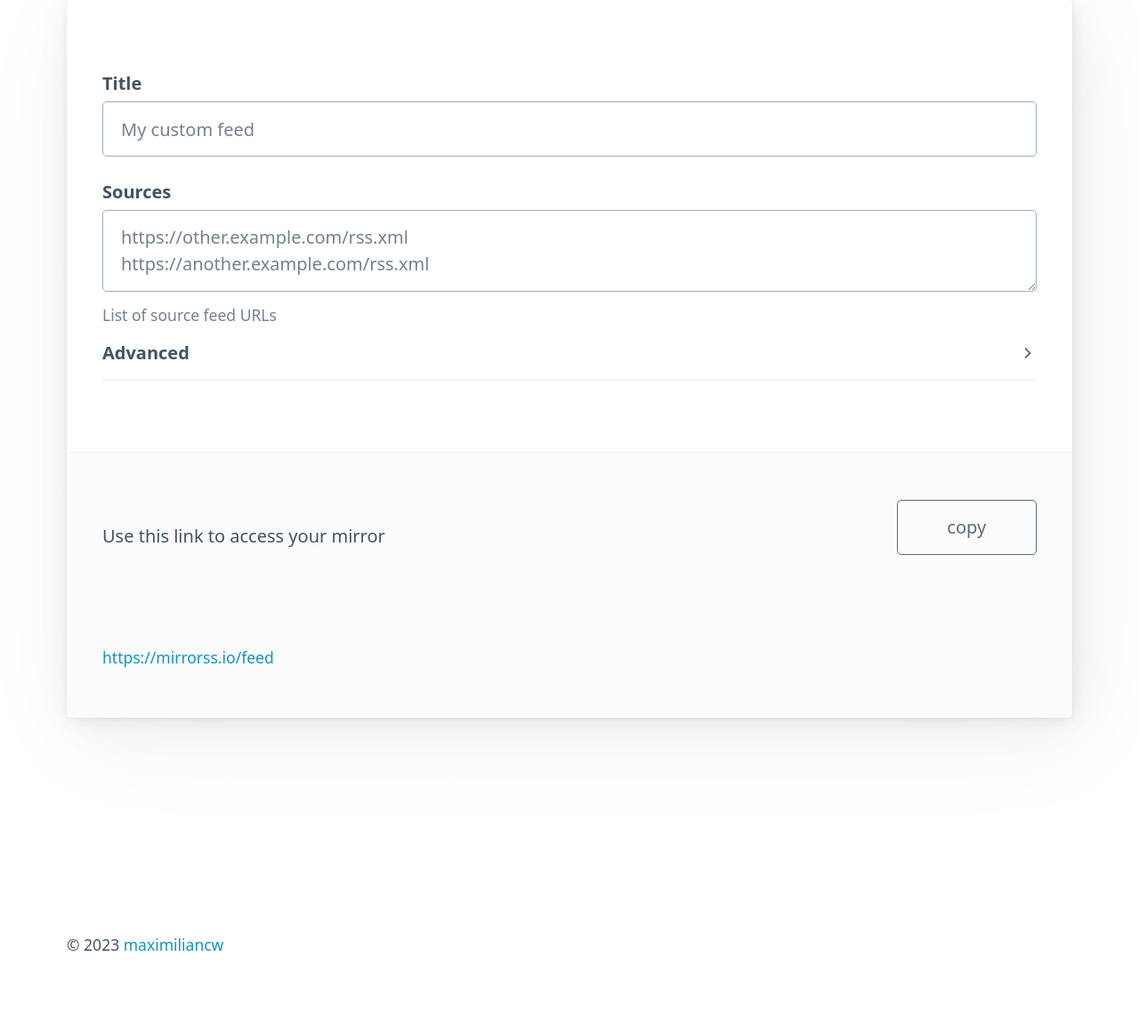
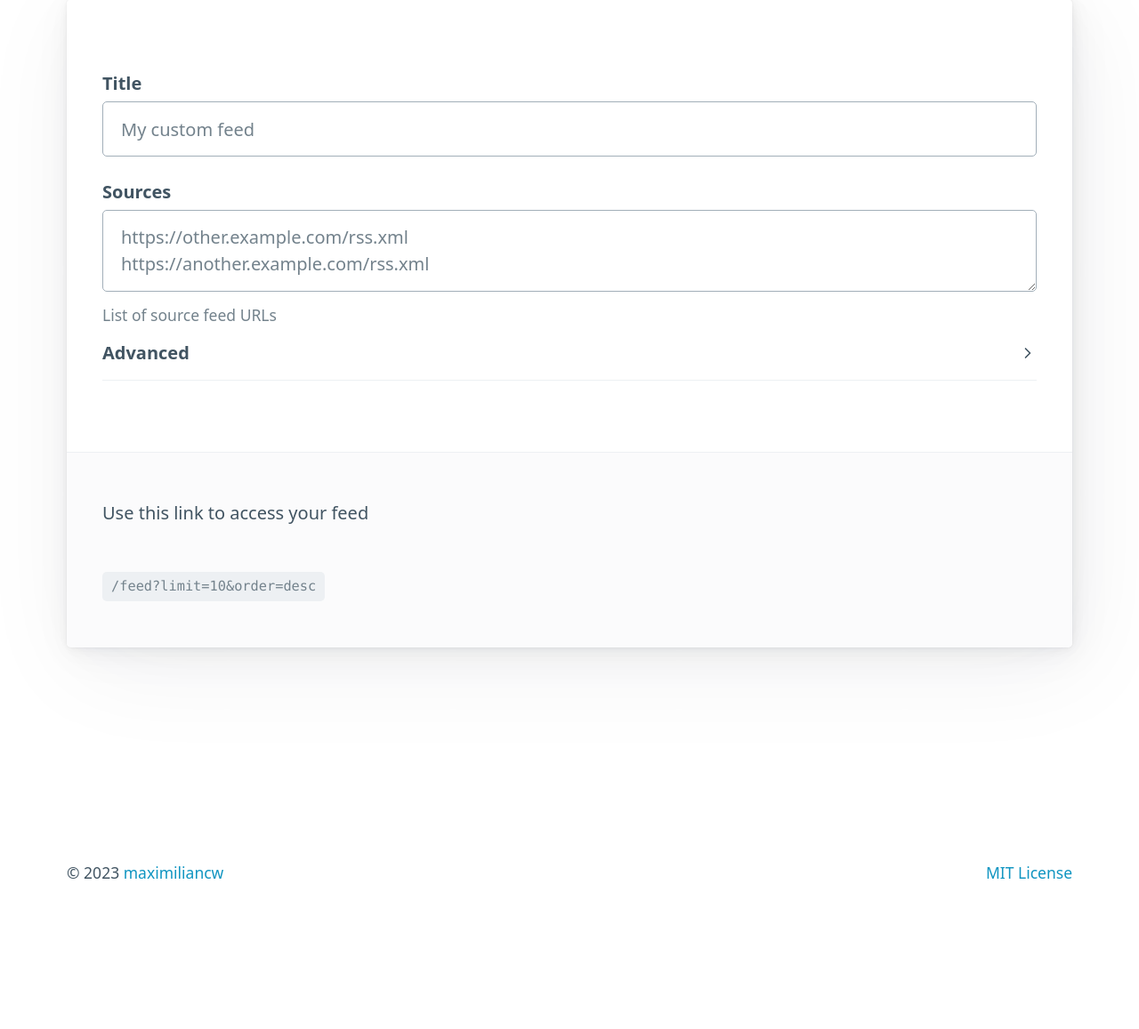
Before and after one commit to maximiliancw/mirrorss, a Flask app: page / in a window 1280 px wide. Shown: the part 459-1616 px from the top of the page at 89% size. After the commit the page ends 1447 px from the top, so only its background shows below. Run offline with Flask 3, Linux system fonts and the light colour scheme; parts of the project's set-up code (start-up, migrations or seed data) failed here and were passed over.

Commit message:
Minor fronted updates

```diff
--- a/mirrorss/templates/pages/base.html
+++ b/mirrorss/templates/pages/base.html
@@ -44,7 +44,7 @@
       </ul>
     </nav>
     <main>{% block content %}{% endblock %}</main>
-    <footer>
+    <footer style="display: flex; justify-content: space-between">
       {% block footer %}
       <small>
         &copy; 2023
@@ -55,6 +55,9 @@
           maximiliancw
         </a>
       </small>
+      <small>
+        <a href="https://github.com/maximiliancw/mirrorss/LICENSE">MIT License</a>
+      </small>
       {% endblock %}
     </footer>
     {% block scripts %}{% endblock %}
--- a/mirrorss/templates/pages/index.html
+++ b/mirrorss/templates/pages/index.html
@@ -135,30 +135,23 @@
     </details>
   </form>
   <footer>
-    <section>
     <div
       style="
         display: flex;
         justify-content: space-between;
         align-items: center;
+        margin-bottom: 50px;
       "
     >
-        <div>Use this link to access your mirror</div>
-        <button
-          id="copy-btn"
-          class="secondary outline"
-          onclick="copyToClipboard()"
-          style="width: 15%"
-        >
-          copy
-        </button>
+      <div>Use this link to access your feed</div>
       <div id="copy-success" style="display: none">
         <ins>Copied!</ins>
       </div>
     </div>
-    </section>
-    <small>
-      <a href="https://mirrorss.io/feed" id="url">https://mirrorss.io/feed</a>
+    <small data-tooltip="Click to copy">
+      <a id="url" href="#url" onclick="copyToClipboard(this)">
+        <code>/feed?limit=10&order=desc</code>
+      </a>
     </small>
   </footer>
 </article>
@@ -188,29 +181,20 @@
     }
     const url = buildURL(params);
     const urlElement = document.getElementById("url");
-    urlElement.innerText = url;
-    urlElement.setAttribute("href", url);
+    urlElement.innerHTML = `<code>${url.pathname}${url.search}</code>`;
     const sourceCountElement = document.getElementById("source-count");
     sourceCountElement.innerText = params.sources
       .split("\n")
       .reduce((a, x) => (new URL(x) ? a + 1 : a), 0);
   }
 
-  function resetCopyBtn() {
-    let copyBtn = document.getElementById("copy-btn");
-    let copySuccess = document.getElementById("copy-success");
-    copyBtn.style.display = "inline";
-    copySuccess.style.display = "none";
-  }
-
   function copyToClipboard() {
     let link = document.getElementById("url");
-    navigator.clipboard.writeText(link.innerText);
-    let copyBtn = document.getElementById("copy-btn");
+    const url = `${window.location.protocol}//${window.location.hostname}${window.location.port ? ':' + window.location.port : ''}${link.innerText}`
+    navigator.clipboard.writeText(url);
     let copySuccess = document.getElementById("copy-success");
-    copyBtn.style.display = "none";
     copySuccess.style.display = "inline";
-    setTimeout(resetCopyBtn, 3000);
+    setTimeout(() => copySuccess.style.display = "none", 3000);
   }
 
   document.onload = () => {
```
Lines whose indentation alone changed are shown as unchanged.
